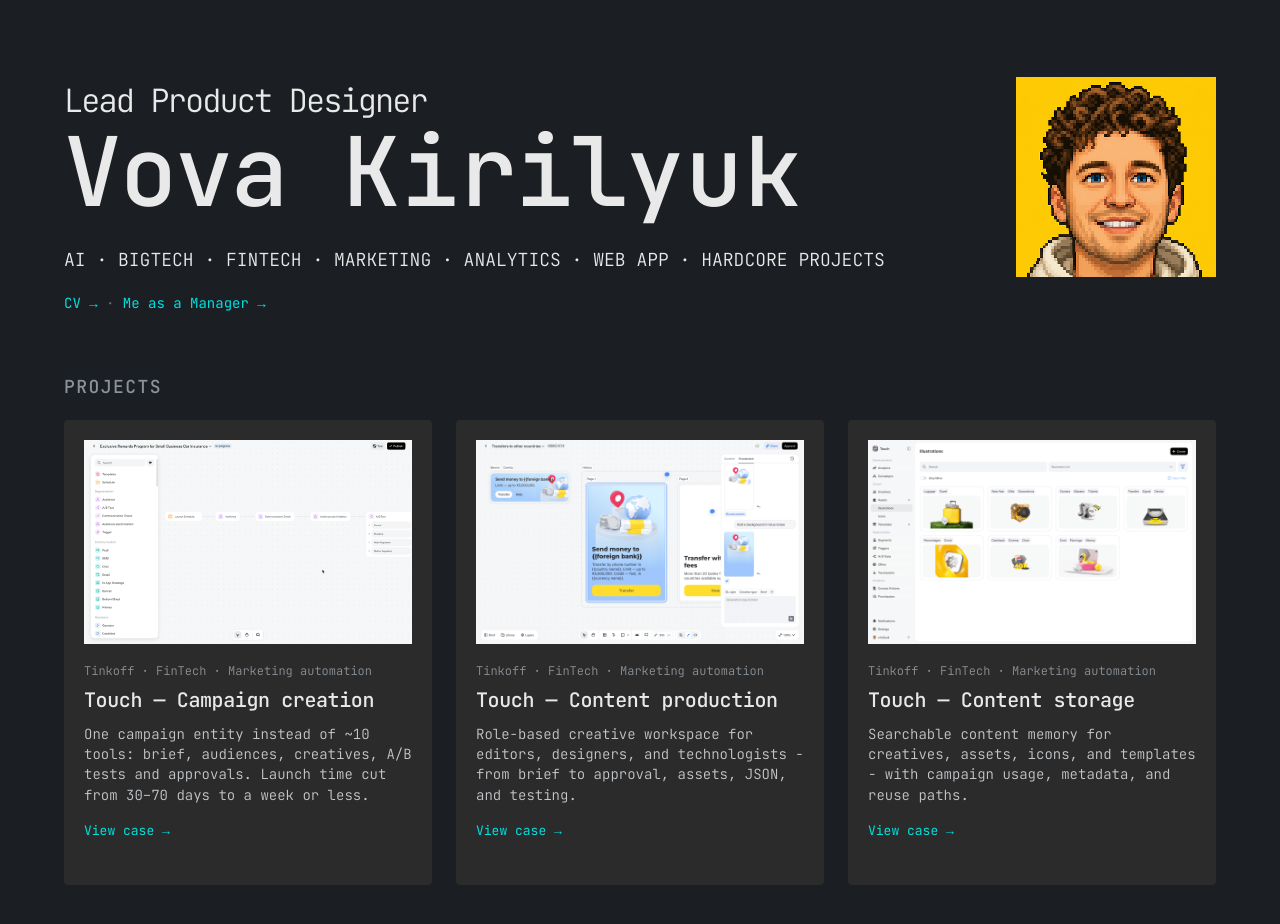
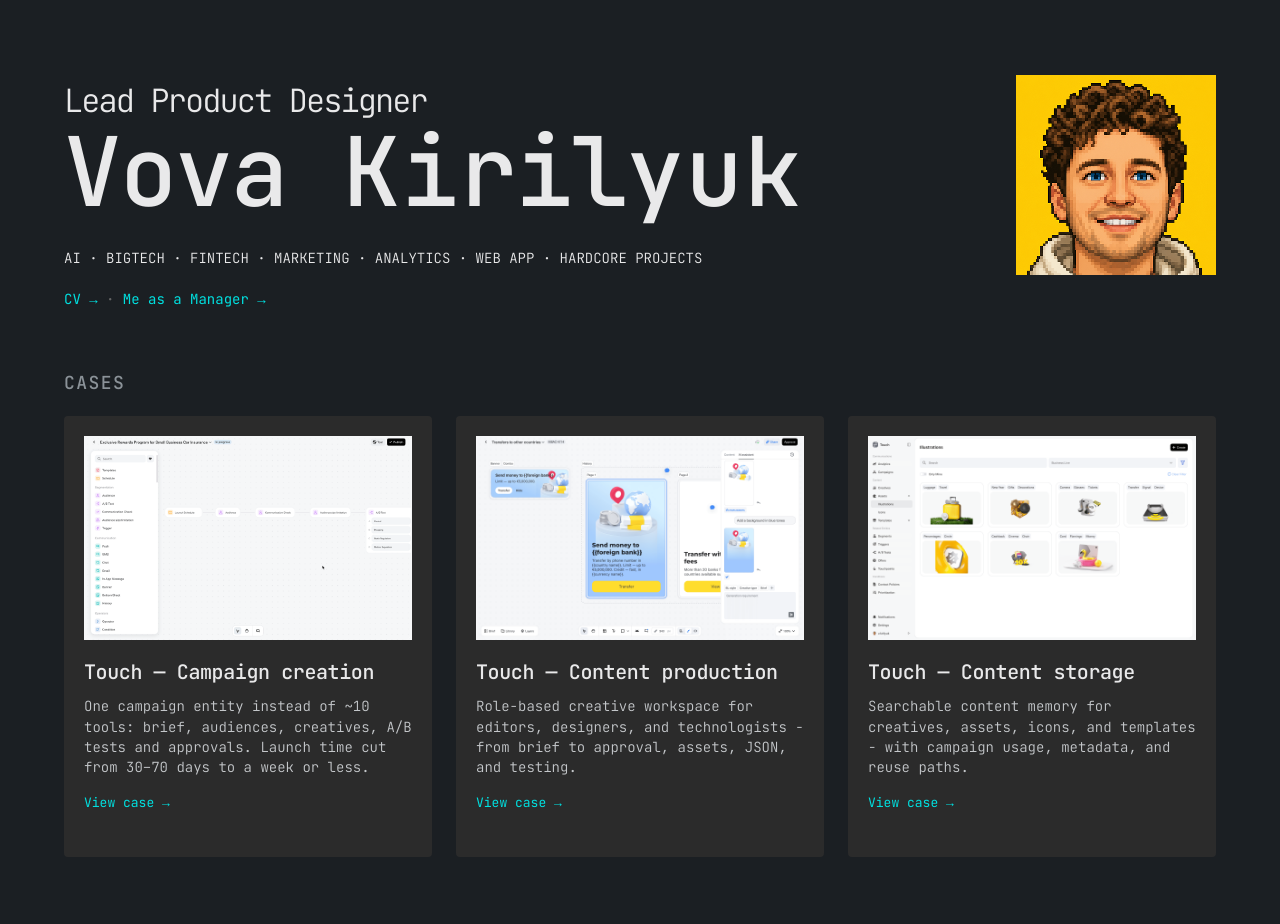
Before and after one commit to kirilyukvv/Portfolio, a plain HTML site: page index.html in a window 1280 px wide. Drawn offline with Linux system fonts and the light colour scheme.

Commit message:
Apply preview comments: Cases title, no card meta line, tag line at 100%, Almaty location.
Co-Authored-By: Claude Opus 5.5 <noreply@anthropic.com>
Claude-Session: https://claude.ai/code/session_01RJLpnSxKSYjY5tNp8KPgSX

```diff
--- a/index.html
+++ b/index.html
@@ -32,14 +32,13 @@
   </section>
   <section class="section section-projects">
     <div class="container w-container">
-      <h2 class="section-title">Projects</h2>
+      <h2 class="section-title">Cases</h2>
       <div class="projects-grid">
         <a class="project-card" href="projects/campaign-creation.html">
           <div class="project-card__media">
             <img class="project-card__image" src="assets/projects/campaign-creation.png" srcset="assets/projects/campaign-creation.png 1024w, assets/projects/campaign-creation@2x.png 2048w" sizes="(max-width: 767px) 100vw, (max-width: 1200px) 50vw, 580px" alt="Touch — Campaign creation with scenario canvas and A/B test branches" width="1024" height="640" decoding="async">
           </div>
           <div class="project-card__body">
-            <p class="project-card__meta">Tinkoff · FinTech · Marketing automation</p>
             <h3 class="project-card__title">Touch — Campaign creation</h3>
             <p class="project-card__desc">One campaign entity instead of ~10 tools: brief, audiences, creatives, A/B tests and approvals. Launch time cut from 30–70 days to a week or less.</p>
             <p class="project-card__link">View case →</p>
@@ -50,7 +49,6 @@
             <img class="project-card__image" src="info/projects/Touch%20%E2%80%94%20Content%20production/00%20oreview.png" alt="Touch — Content production creative workspace with AI assistant and role approvals" width="1024" height="640" loading="lazy" decoding="async">
           </div>
           <div class="project-card__body">
-            <p class="project-card__meta">Tinkoff · FinTech · Marketing automation</p>
             <h3 class="project-card__title">Touch — Content production</h3>
             <p class="project-card__desc">Role-based creative workspace for editors, designers, and technologists - from brief to approval, assets, JSON, and testing.</p>
             <p class="project-card__link">View case →</p>
@@ -61,7 +59,6 @@
             <img class="project-card__image" src="info/projects/Touch%20%E2%80%94%20Content%20storage/00%20Preview.png" alt="Touch — Content storage illustration library with reusable tagged assets" width="1024" height="640" loading="lazy" decoding="async">
           </div>
           <div class="project-card__body">
-            <p class="project-card__meta">Tinkoff · FinTech · Marketing automation</p>
             <h3 class="project-card__title">Touch — Content storage</h3>
             <p class="project-card__desc">Searchable content memory for creatives, assets, icons, and templates - with campaign usage, metadata, and reuse paths.</p>
             <p class="project-card__link">View case →</p>
--- a/styles.css
+++ b/styles.css
@@ -188,7 +188,7 @@ img {
 .paragraph {
   margin-top: 0;
   margin-bottom: 0;
-  font-size: 18px;
+  font-size: 100%;
   font-weight: 300;
   line-height: 1;
 }
@@ -1025,7 +1025,7 @@ img {
   }
 
   .paragraph {
-    font-size: 14px;
+    font-size: 100%;
     line-height: 1.2;
   }
 
```
Also changed, not shown: cv.html (+1 -1 lines).
